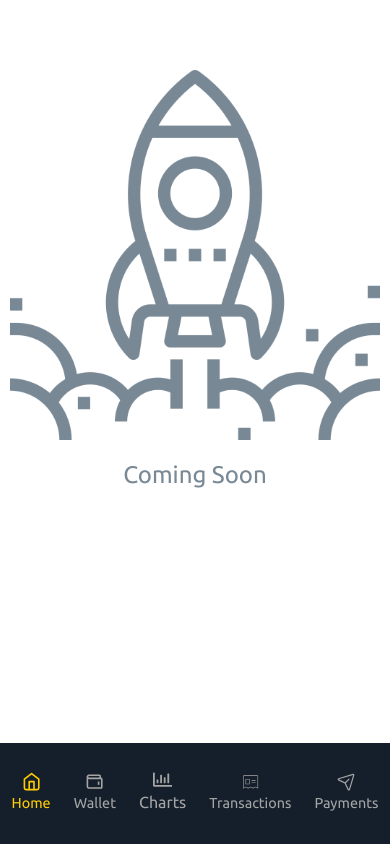
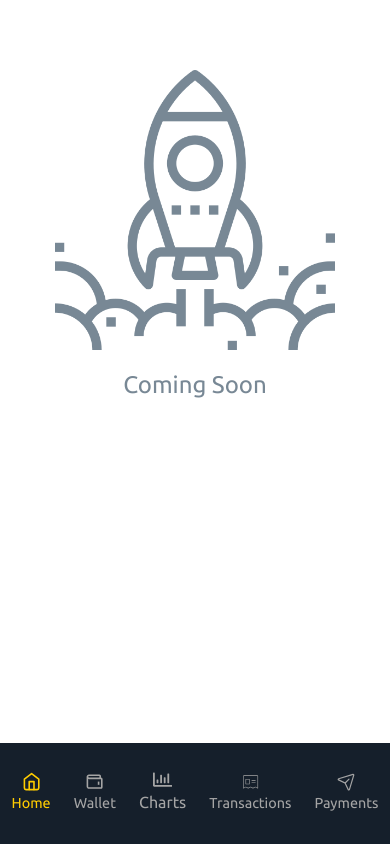
Before and after one commit to Mcdemzy/crypto-app, a React (Vite) app: page / in a window 390 px wide. Built offline with nearby package versions, Linux system fonts and the light colour scheme.

Commit message:
Designing Coming soon Page Component

```diff
--- a/src/component/coming/Coming.tsx
+++ b/src/component/coming/Coming.tsx
@@ -6,7 +6,7 @@ const Coming = () => {
     <>
       <section>
         <div className="rocket__container">
-          <img src={Rocket} alt="" />
+          <img src={Rocket} alt="" width={300} />
           <p>Coming Soon</p>
         </div>
         {/* <div>
--- a/src/index.css
+++ b/src/index.css
@@ -472,7 +472,6 @@ body {
     font-size: 1.5rem;
   }
   .rocket__container img {
-    min-width: 300px;
     padding: 10px;
   }
 }
```
